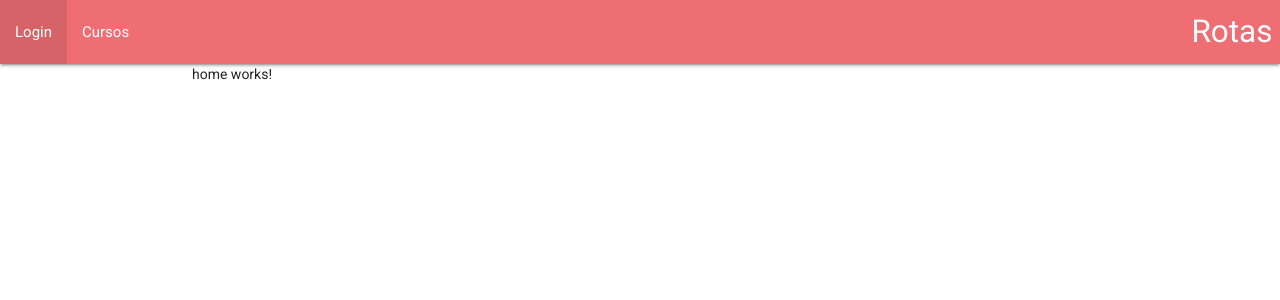
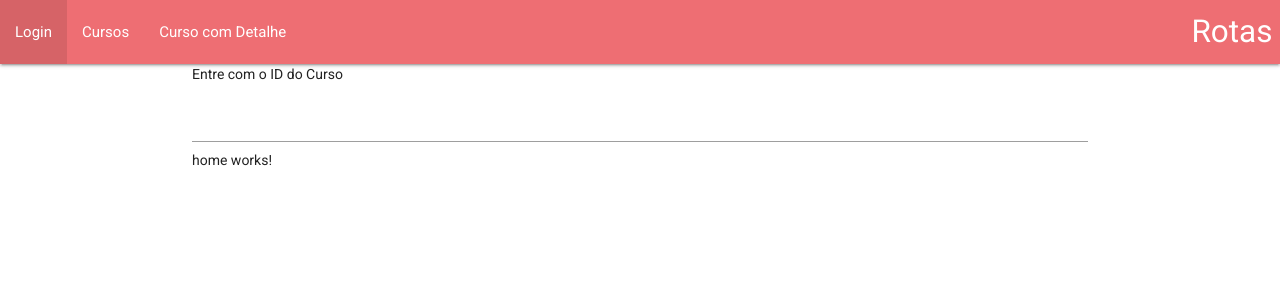
Before and after one commit to Tuliof210/CursoAngular-Estagio, an Angular app in the folder Rotas/: page / in a window 1280 px wide. Shown: the top 300 px of the page. Built offline with nearby package versions, Linux system fonts and the light colour scheme.

Commit message:
Forma nn recomendada de acessar parametro de rotas

```diff
--- a/Rotas/src/app/app.component.html
+++ b/Rotas/src/app/app.component.html
@@ -6,10 +6,13 @@
       <!--Diretiva que adiciona uma classe a rota ativa-->
       <li routerLinkActive="active"><a routerLink="/login">Login</a></li>
       <li routerLinkActive="active"><a routerLink="/cursos">Cursos</a></li>
+      <li routerLinkActive="active"><a [routerLink]="['curso', idCurso.value]">Curso com Detalhe</a></li>
     </ul>
   </div>
 </nav>
 
 <div class="container">
+  <p>Entre com o ID do Curso</p>
+  <input #idCurso>
   <router-outlet></router-outlet>
 </div>
--- a/Rotas/src/app/app.module.ts
+++ b/Rotas/src/app/app.module.ts
@@ -3,24 +3,24 @@ import { NgModule } from '@angular/core';
 
 import { AppRoutingModule } from './app-routing.module';
 import { AppComponent } from './app.component';
-import { BrowserAnimationsModule } from '@angular/platform-browser/animations';
 
 import { HomeComponent } from './home/home.component';
 import { LoginComponent } from './login/login.component';
 import { CursosComponent } from './cursos/cursos.component';
 
 import { Routing } from './app.routing';
+import { CursoDetalheComponent } from './curso-detalhe/curso-detalhe.component';
 @NgModule({
   declarations: [
     AppComponent,
     HomeComponent,
     LoginComponent,
-    CursosComponent
+    CursosComponent,
+    CursoDetalheComponent
   ],
   imports: [
     BrowserModule,
     AppRoutingModule,
-    BrowserAnimationsModule,
     Routing
   ],
   providers: [],
--- a/Rotas/src/app/app.routing.ts
+++ b/Rotas/src/app/app.routing.ts
@@ -4,12 +4,13 @@ import { ModuleWithProviders } from '@angular/core';
 import { HomeComponent } from './home/home.component';
 import { CursosComponent } from './cursos/cursos.component';
 import { LoginComponent } from './login/login.component';
-
+import { CursoDetalheComponent } from './curso-detalhe/curso-detalhe.component';
 
 const APP_ROUTES: Routes = [
   { path: '', component: HomeComponent },
   { path: 'login', component: LoginComponent },
-  { path: 'cursos', component: CursosComponent }
+  { path: 'cursos', component: CursosComponent },
+  { path: 'curso/:id', component: CursoDetalheComponent }
 ];
 
 export const Routing: ModuleWithProviders = RouterModule.forRoot(APP_ROUTES);
--- /dev/null
+++ b/Rotas/src/app/curso-detalhe/curso-detalhe.component.html
@@ -0,0 +1 @@
+<p>ID: {{ id }}</p>
--- /dev/null
+++ b/Rotas/src/app/curso-detalhe/curso-detalhe.component.ts
@@ -0,0 +1,21 @@
+import { Component, OnInit } from '@angular/core';
+import { ActivatedRoute } from '@angular/router';
+
+@Component({
+  selector: 'app-curso-detalhe',
+  templateUrl: './curso-detalhe.component.html',
+  styleUrls: ['./curso-detalhe.component.css']
+})
+export class CursoDetalheComponent implements OnInit {
+
+  id: string;
+
+  constructor(private route: ActivatedRoute) {
+    // tslint:disable-next-line: no-string-literal
+    this.id = this.route.snapshot.params['id'];
+  }
+
+  ngOnInit(): void {
+  }
+
+}
```
Also changed, not shown: Rotas/src/app/curso-detalhe/curso-detalhe.component.css (added), 1 other file (tests, documents, lock files or other folders).
